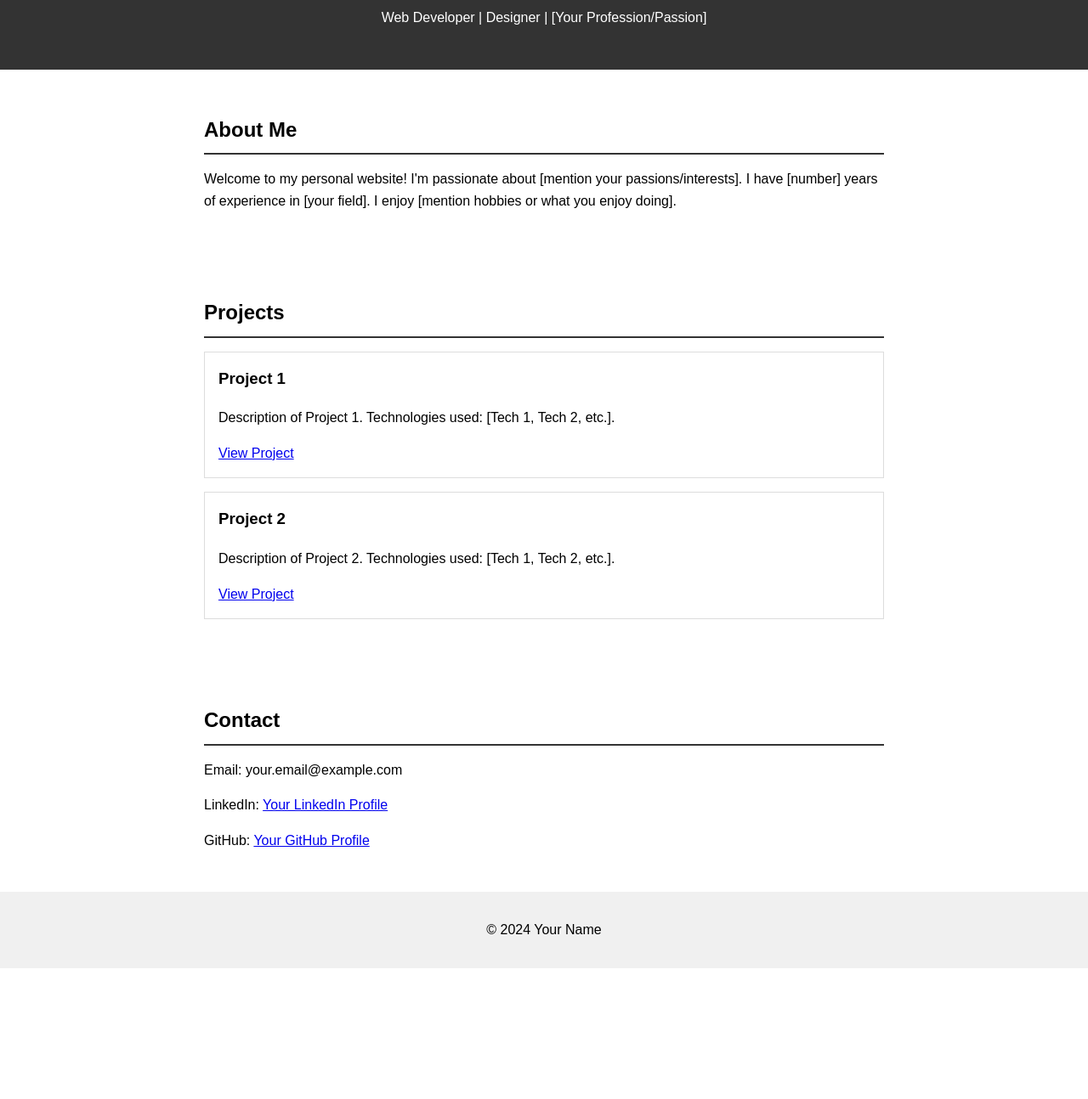
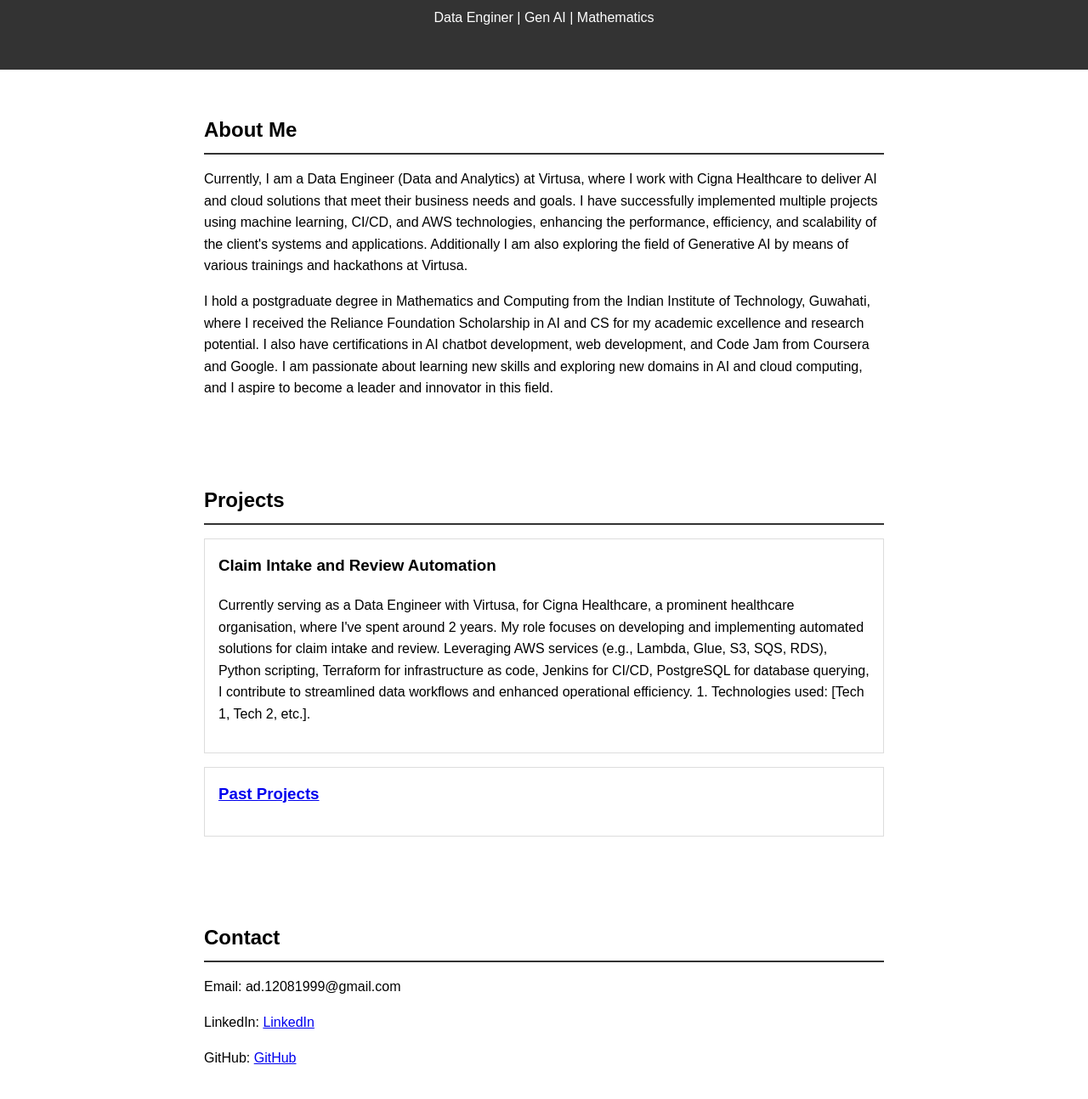
Before and after one commit to sky-cf/sky-cf.github.io, a plain HTML site: page index.html in a window 1280 px wide. Shown: the part 91-1385 px from the top of the page at 85% size. Before the commit the page ends 1231 px from the top, so only its background shows below. Drawn offline with Linux system fonts and the light colour scheme.

Commit message:
basics added

```diff
--- a/index.html
+++ b/index.html
@@ -8,38 +8,42 @@
 </head>
 <body>
     <header>
-        <h1>Your Name</h1>
-        <p>Web Developer | Designer | [Your Profession/Passion]</p>
+        <h1>Akash Deshmukh</h1>
+        <p>Data Enginer | Gen AI | Mathematics</p>
     </header>
 
     <section id="about">
         <h2>About Me</h2>
-        <p>Welcome to my personal website! I'm passionate about [mention your passions/interests]. I have [number] years of experience in [your field]. I enjoy [mention hobbies or what you enjoy doing].</p>
+        <p>Currently, I am a Data Engineer (Data and Analytics) at Virtusa, where I work with Cigna Healthcare to deliver AI and cloud solutions that meet their business needs and goals. I have successfully implemented multiple projects using machine learning, CI/CD, and AWS technologies, enhancing the performance, efficiency, and scalability of the client's systems and applications. Additionally I am also exploring the field of Generative AI by means of various trainings and hackathons at Virtusa.</p>
+
+        <p> I hold a postgraduate degree in Mathematics and Computing from the Indian Institute of Technology, Guwahati, where I received the Reliance Foundation Scholarship in AI and CS for my academic excellence and research potential. I also have certifications in AI chatbot development, web development, and Code Jam from Coursera and Google. I am passionate about learning new skills and exploring new domains in AI and cloud computing, and I aspire to become a leader and innovator in this field.</p>
     </section>
 
     <section id="projects">
         <h2>Projects</h2>
         <div class="project">
-            <h3>Project 1</h3>
-            <p>Description of Project 1. Technologies used: [Tech 1, Tech 2, etc.].</p>
-            <a href="#">View Project</a>
+            <h3>Claim Intake and Review Automation</h3>
+            <p>Currently serving as a Data Engineer with Virtusa, for Cigna Healthcare, a prominent healthcare organisation, where I've spent around 2 years. My role focuses on developing and implementing automated solutions for claim intake and review. Leveraging AWS services (e.g., Lambda, Glue, S3, SQS, RDS), Python scripting, Terraform for infrastructure as code, Jenkins for CI/CD, PostgreSQL for database querying, I contribute to streamlined data workflows and enhanced operational efficiency. 1. Technologies used: [Tech 1, Tech 2, etc.].</p>
+
         </div>
         <div class="project">
-            <h3>Project 2</h3>
-            <p>Description of Project 2. Technologies used: [Tech 1, Tech 2, etc.].</p>
-            <a href="#">View Project</a>
+            <h3>
+                <a href="past-projects.html">Past Projects</a>
+
+            </h3>
         </div>
-        </section>
+    </section>
+
 
     <section id="contact">
         <h2>Contact</h2>
-        <p>Email: your.email@example.com</p>
-        <p>LinkedIn: <a href="#">Your LinkedIn Profile</a></p>
-        <p>GitHub: <a href="#">Your GitHub Profile</a></p>
+        <p>Email: ad.12081999@gmail.com</p>
+        <p>LinkedIn: <a href="https://linkedin.com/in/sky-cf">LinkedIn</a></p>
+        <p>GitHub: <a href="https://github.com/sky-cf">GitHub</a></p>
     </section>
 
     <footer>
-        <p>&copy; 2024 Your Name</p>
+        <p>&copy; 2024 Akash Deshmukh</p>
     </footer>
 
 </body>
```
Also changed, not shown: past-projects.html (added, +32 -0 lines).
